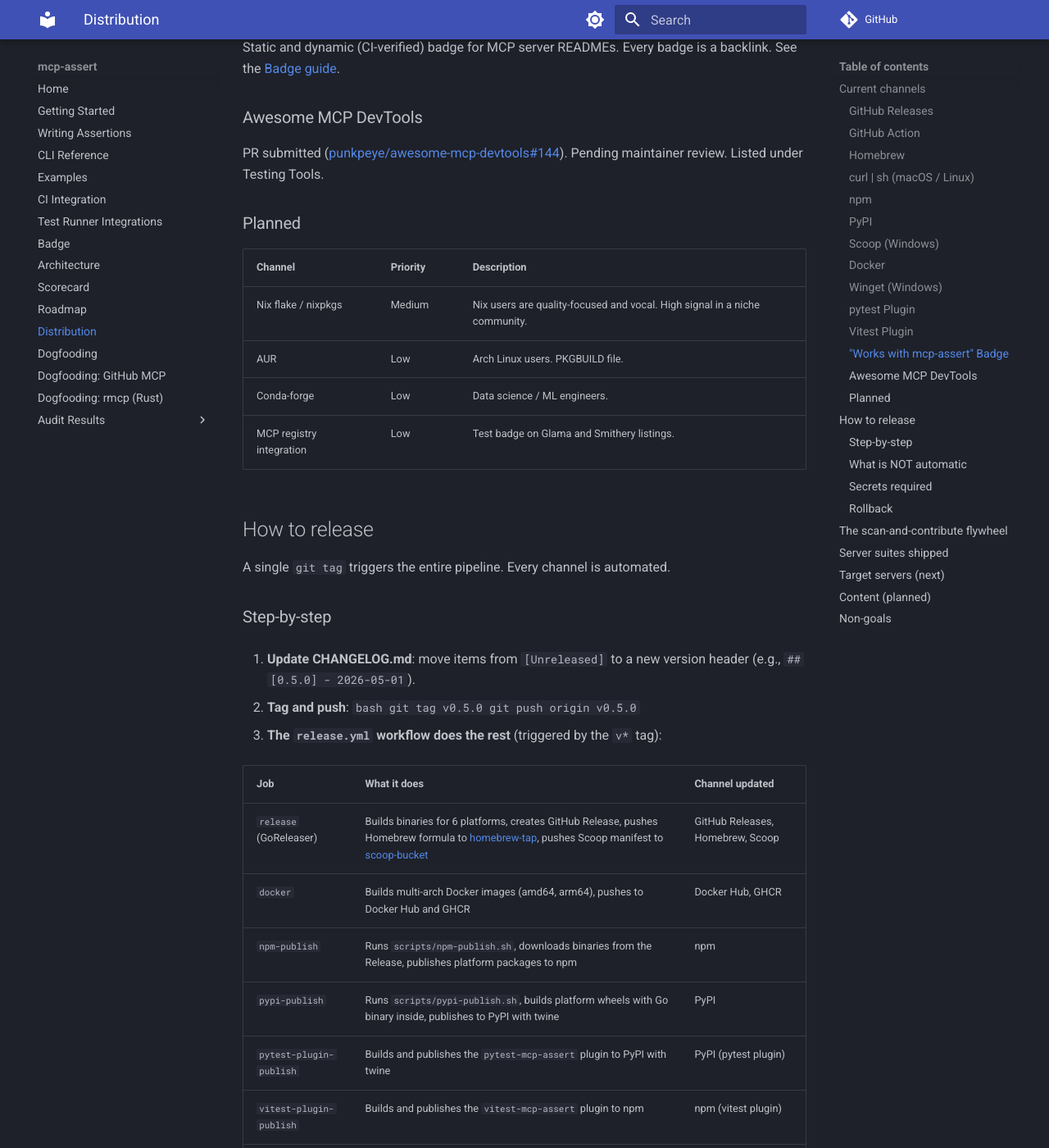
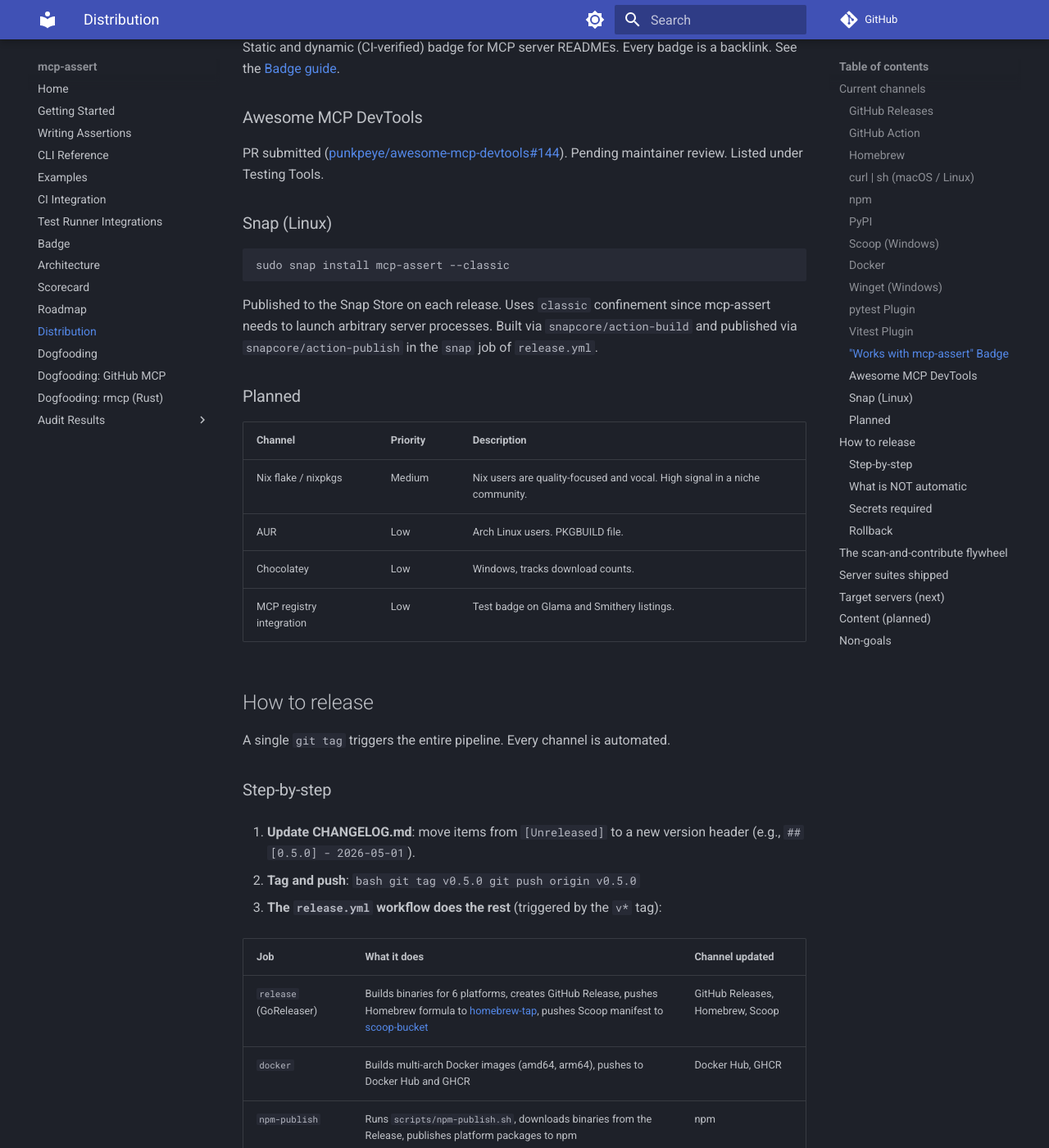
Before and after one commit to blackwell-systems/mcp-assert, an MkDocs documentation site: the page built from docs/distribution.md, in a window 1280 px wide and 1400 px high, scrolled down 3816 px. Shown: the whole window at 82% size. Built offline with MkDocs 1.6.1 and Material for MkDocs 9.7.7, drawn with Linux system fonts in a browser that asks for light colours; comment, search, counter and statistics services are not loaded; some of the changed text lies outside the part shown.

Commit message:
feat: add Snap and Docker distribution channels
Snap: snapcraft.yaml with classic confinement, snapcore/action-build
and snapcore/action-publish in release workflow.

Docker: already added in previous commit.

Updated README install section and distribution.md with both channels.

````diff
--- a/docs/distribution.md
+++ b/docs/distribution.md
@@ -125,13 +125,20 @@
 ### Awesome MCP DevTools
 PR submitted ([punkpeye/awesome-mcp-devtools#144](https://github.com/punkpeye/awesome-mcp-devtools/pull/144)). Pending maintainer review. Listed under Testing Tools.
 
+### Snap (Linux)
+```bash
+sudo snap install mcp-assert --classic
+```
+
+Published to the Snap Store on each release. Uses `classic` confinement since mcp-assert needs to launch arbitrary server processes. Built via `snapcore/action-build` and published via `snapcore/action-publish` in the `snap` job of `release.yml`.
+
 ### Planned
 
 | Channel | Priority | Description |
 |---------|----------|-------------|
 | Nix flake / nixpkgs | Medium | Nix users are quality-focused and vocal. High signal in a niche community. |
 | AUR | Low | Arch Linux users. PKGBUILD file. |
-| Conda-forge | Low | Data science / ML engineers. |
+| Chocolatey | Low | Windows, tracks download counts. |
 | MCP registry integration | Low | Test badge on Glama and Smithery listings. |
 
 ## How to release
@@ -157,6 +164,7 @@
    | `npm-publish` | Runs `scripts/npm-publish.sh`, downloads binaries from the Release, publishes platform packages to npm | npm |
    | `pypi-publish` | Runs `scripts/pypi-publish.sh`, builds platform wheels with Go binary inside, publishes to PyPI with twine | PyPI |
    | `pytest-plugin-publish` | Builds and publishes the `pytest-mcp-assert` plugin to PyPI with twine | PyPI (pytest plugin) |
+   | `snap` | Builds snap package with snapcore/action-build, publishes to Snap Store | Snap Store |
    | `vitest-plugin-publish` | Builds and publishes the `vitest-mcp-assert` plugin to npm | npm (vitest plugin) |
    | `winget` | Submits manifest PR to microsoft/winget-pkgs via winget-releaser | Winget |
 
@@ -194,6 +202,7 @@
 | `DOCKERHUB_USERNAME` | Repository secret | Docker Hub push |
 | `DOCKERHUB_TOKEN` | Repository secret | Docker Hub push |
 | `HOMEBREW_TAP_TOKEN` | Repository secret | Homebrew formula push, winget fork |
+| `SNAP_TOKEN` | Repository secret | Snap Store publish |
 
 ### Rollback
 
````
Also changed, not shown: README.md (+6 -0 lines), 3 other files.
